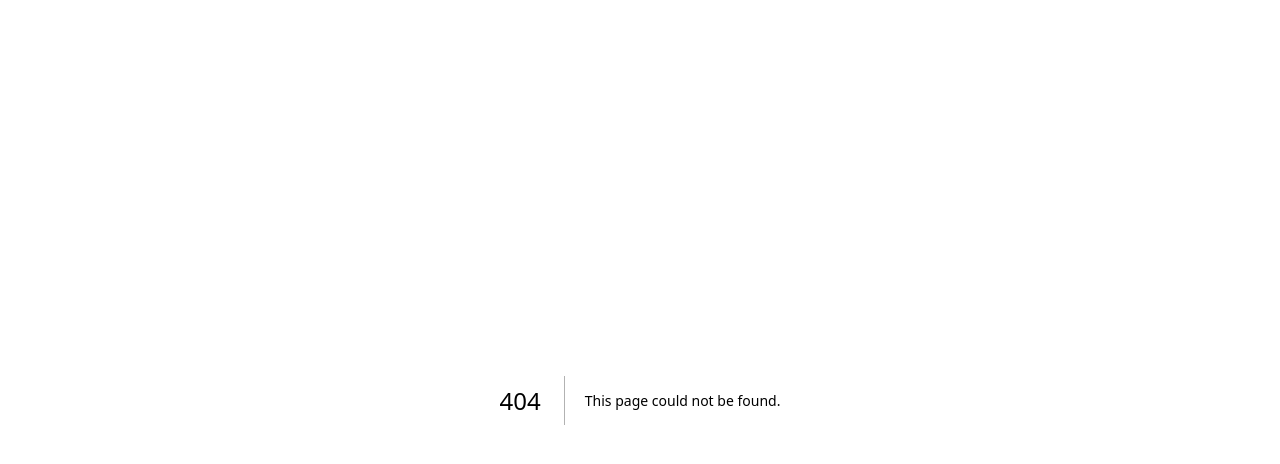
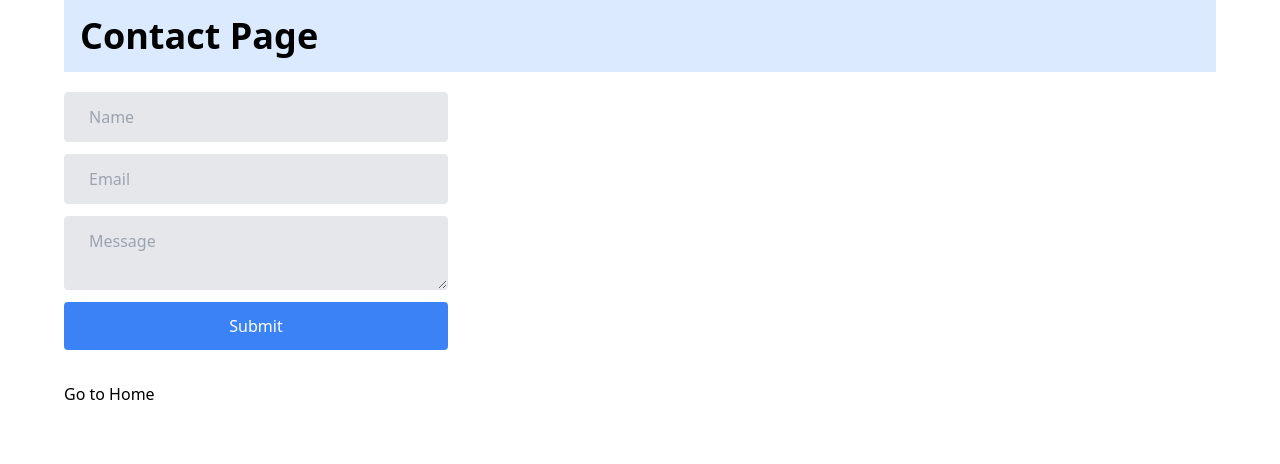
Before and after one commit to lebronius23/skillscity-mp, a Next.js app: page /contact in a window 1280 px wide. Before the commit this address had no page. Shown: the top 464 px of the page. Built offline with nearby package versions, Linux system fonts and the light colour scheme.

Commit message:
added contact page with contact form that submits to database

```diff
--- /dev/null
+++ b/pages/api/contact.js
@@ -0,0 +1,14 @@
+import sql from "@/utils/postgres";
+
+export default async function handle(req, res) {
+    const { name, email, message } = req.query;
+
+    const response = await sql`
+        insert into contact_messages
+            (name, message, email)
+        values
+            (${name}, ${message}, ${email})
+    `;
+
+    res.json({ message: "Success"})
+}
--- /dev/null
+++ b/pages/contact.js
@@ -0,0 +1,83 @@
+import Content from "@/components/shared/content";
+import Footer from "@/components/shared/footer";
+import Header from "@/components/shared/header";
+import { useState } from "react";
+
+export default function Contact() {
+    const [name, setName] =useState("");
+    const [email, setEmail] =useState("");
+    const [message, setMessage] = useState("");
+    const [showSuccess, setShowSuccess] = useState(false);
+
+    const handleChangeName = (event) => {
+        const name = event.target.value;
+        setName(name);
+    }
+
+    const handleChangeEmail = (event) => {
+        const email = event.target.value;
+        setEmail(email);
+    }
+
+    const handleChangeMessage = (event) => {
+        const message = event.target.value;
+        setMessage(message);
+    }
+
+    const handleSubmit = async (event) => {
+        const response= await fetch(`/api/contact?name=${name}&email=${email}&message=${message}`);
+        const data = await response.json();
+
+        setName("");
+        setEmail("");
+        setMessage("");
+        setShowSuccess(true);
+    }
+
+    return (
+        <div className="w-full">
+            <Header name="Contact" />
+
+            <Content>
+                <form className="flex flex-col space-y-3">
+                    <input
+                        placeholder="Name"
+                        className="bg-gray-200 py-3 px-6 border w-96 rounded"
+                        value={name}
+                        onChange={handleChangeName}
+                    />
+                    <input
+                        placeholder="Email"
+                        className="bg-gray-200 py-3 px-6 border w-96 rounded"
+                        value={email}
+                        onChange={handleChangeEmail}
+                    />
+                    <textarea
+                        placeholder="Message"
+                        className="bg-gray-200 py-3 px-6 border w-96 rounded"
+                        value={message}
+                        onChange={handleChangeMessage}
+                    />
+
+                    <button
+                        className="bg-blue-500 py-3 px-6 w-96 rounded text-white"
+                        onClick={handleSubmit}
+                        type="button"
+                    >
+                        Submit
+                    </button>
+
+                    {showSuccess === true ?
+                        (<p className="text-green-500 w-96">
+                            Your message was sent!
+                        </p>)
+                        :
+                        null
+                    }
+                </form>
+            </Content>
+
+            <Footer title="Home" href="/" />
+        </div>
+    )
+}
```
